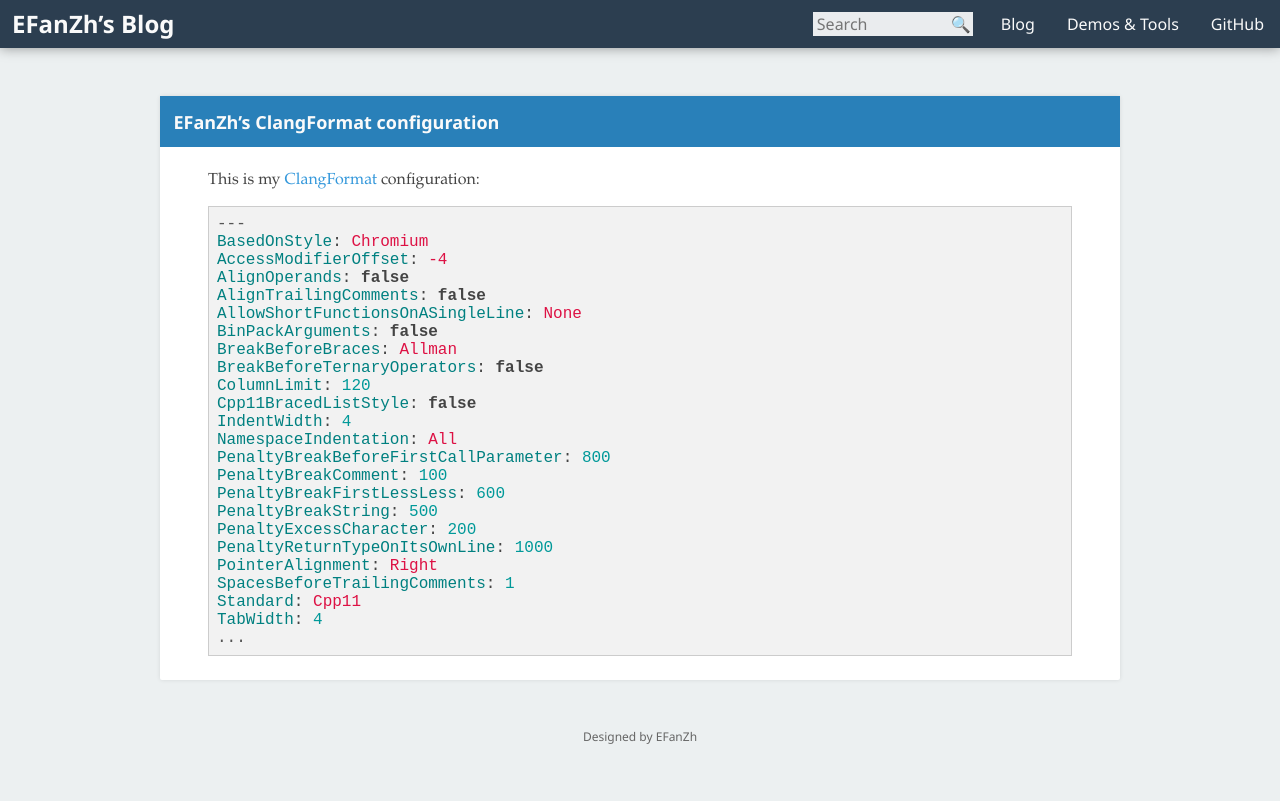
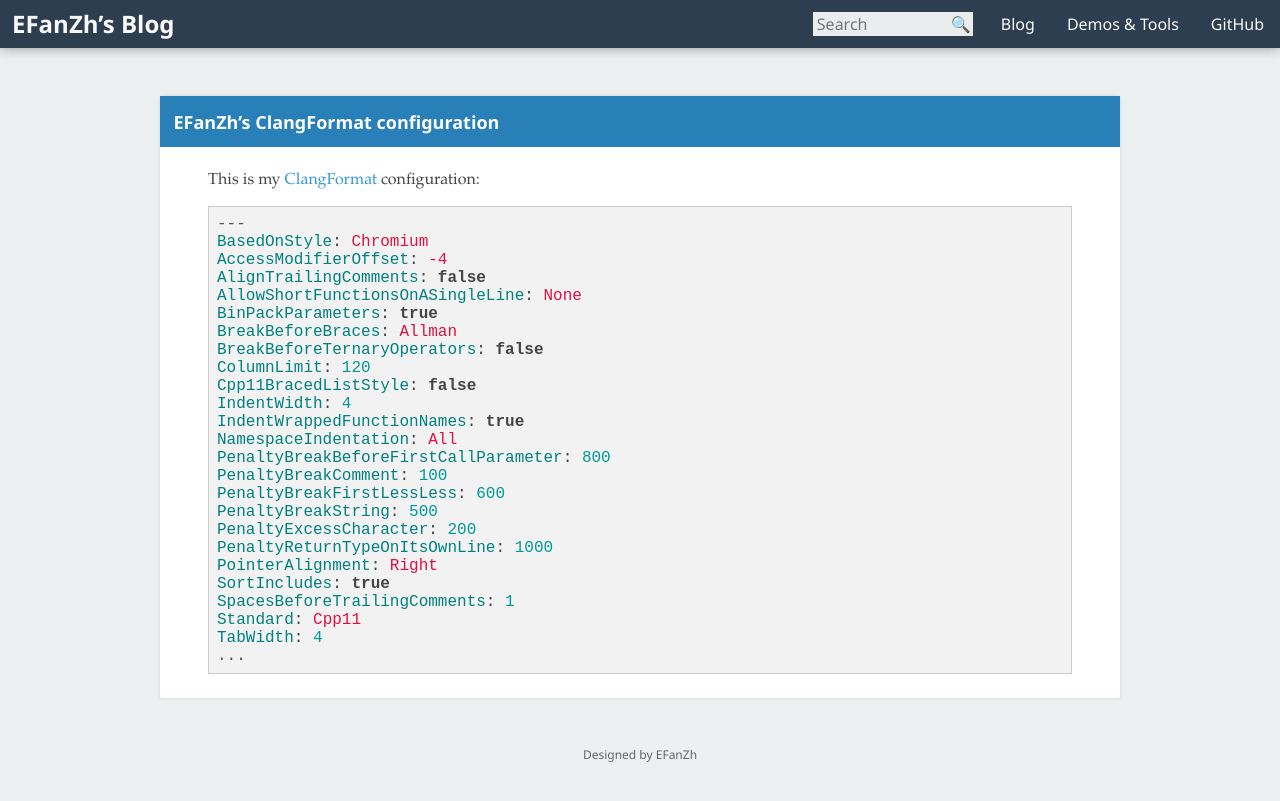
Before and after one commit to fuzeyi/efanzh.github.io, a Jekyll site: the page built from _posts/2015-03-24-clang-format-configuration.md, in a window 1280 px wide. Shown: the top 801 px of the page. Built offline with Jekyll 4.4.1, drawn with Linux system fonts in a browser that asks for light colours.

Commit message:
Update ClangFormat Configuration

```diff
--- a/_posts/2015-03-24-clang-format-configuration.md
+++ b/_posts/2015-03-24-clang-format-configuration.md
@@ -8,15 +8,15 @@ This is my [ClangFormat](http://clang.llvm.org/docs/ClangFormat.html) configurat
 ---
 BasedOnStyle: Chromium
 AccessModifierOffset: -4
-AlignOperands: false
 AlignTrailingComments: false
 AllowShortFunctionsOnASingleLine: None
-BinPackArguments: false
+BinPackParameters: true
 BreakBeforeBraces: Allman
 BreakBeforeTernaryOperators: false
 ColumnLimit: 120
 Cpp11BracedListStyle: false
 IndentWidth: 4
+IndentWrappedFunctionNames: true
 NamespaceIndentation: All
 PenaltyBreakBeforeFirstCallParameter: 800
 PenaltyBreakComment: 100
@@ -25,6 +25,7 @@ PenaltyBreakString: 500
 PenaltyExcessCharacter: 200
 PenaltyReturnTypeOnItsOwnLine: 1000
 PointerAlignment: Right
+SortIncludes: true
 SpacesBeforeTrailingComments: 1
 Standard: Cpp11
 TabWidth: 4
```
